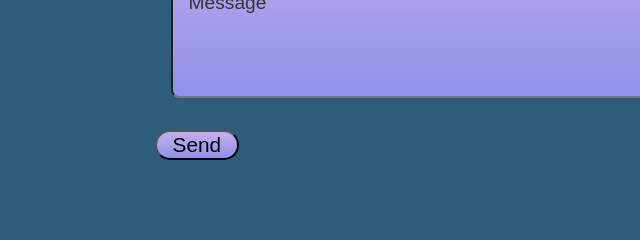
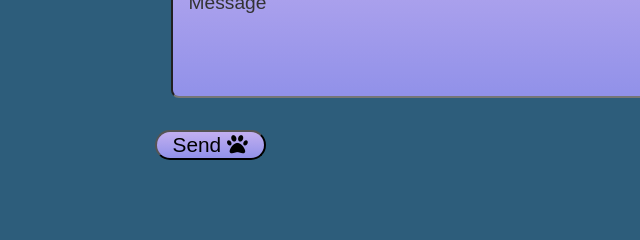
Before and after one commit to zachare/KippersKlippers, a website: page contactUs.html in a window 1280 px wide. Shown: the part 1000-1240 px from the top of the page, 122-762 px from the left. Drawn offline with Linux system fonts and the light colour scheme.

Commit message:
Update contactUs.html

```diff
--- a/contactUs.html
+++ b/contactUs.html
@@ -7,6 +7,7 @@
     <title>Contact Us</title>
     <link rel="stylesheet" href="./Main.css" >
 	<link rel="stylesheet" href="./Contact.css" >
+	<script src="https://kit.fontawesome.com/cf724c5bd4.js" crossorigin="anonymous"></script>
 
 </head>
 <body>
@@ -40,7 +41,7 @@
 <input type="email" name="email" placeholder="Email" required class="box">
 <input type="subject" name="subject" placeholder="Subject" required class="box">
 <input type="text" name= "message" cols="30" rows="10" placeholder="Message" required class="box message">
-<button type="submit" required class="btn"> Send </button>
+<button type="submit" required class="btn"> Send <i class="fa-solid fa-paw"></i> </button>
 
 </form>
 </div>
```
